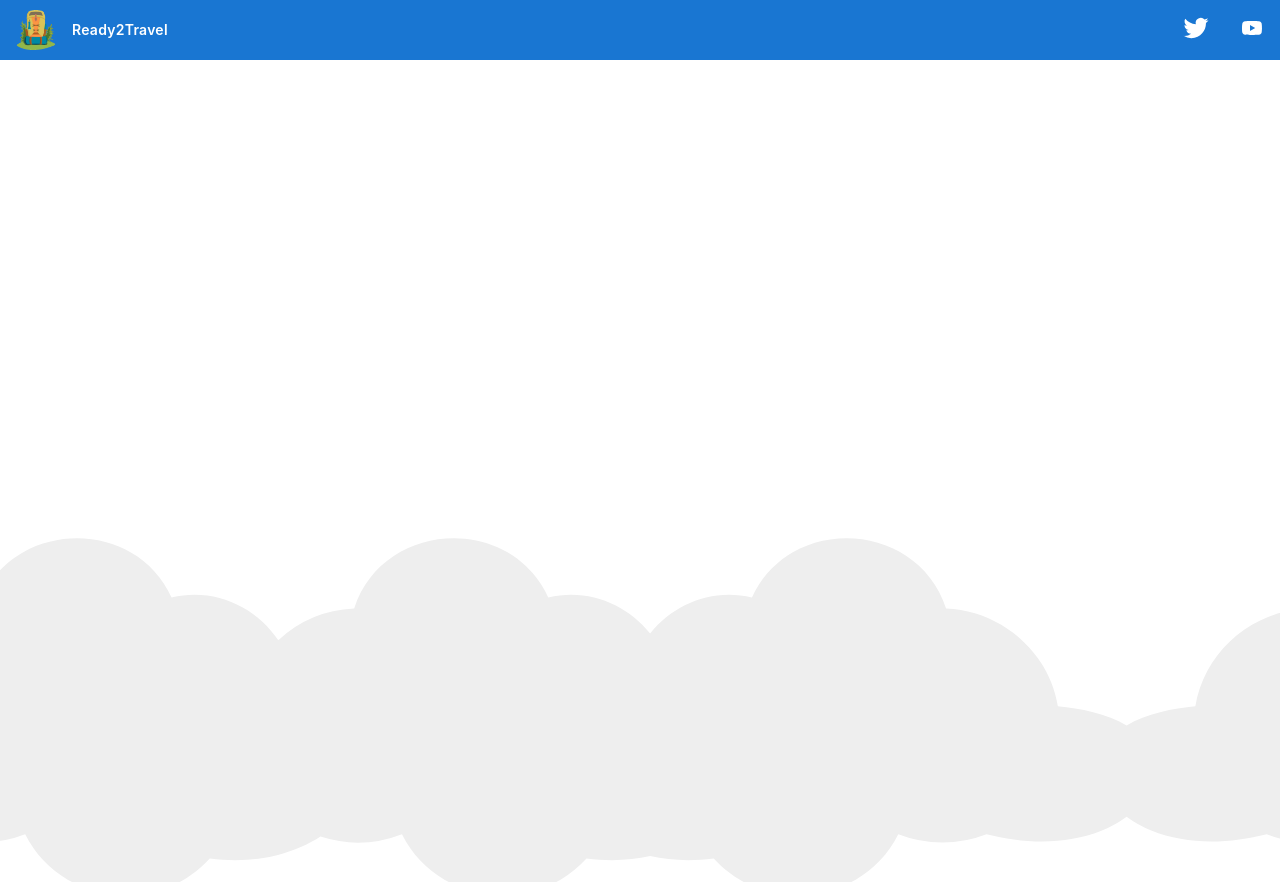
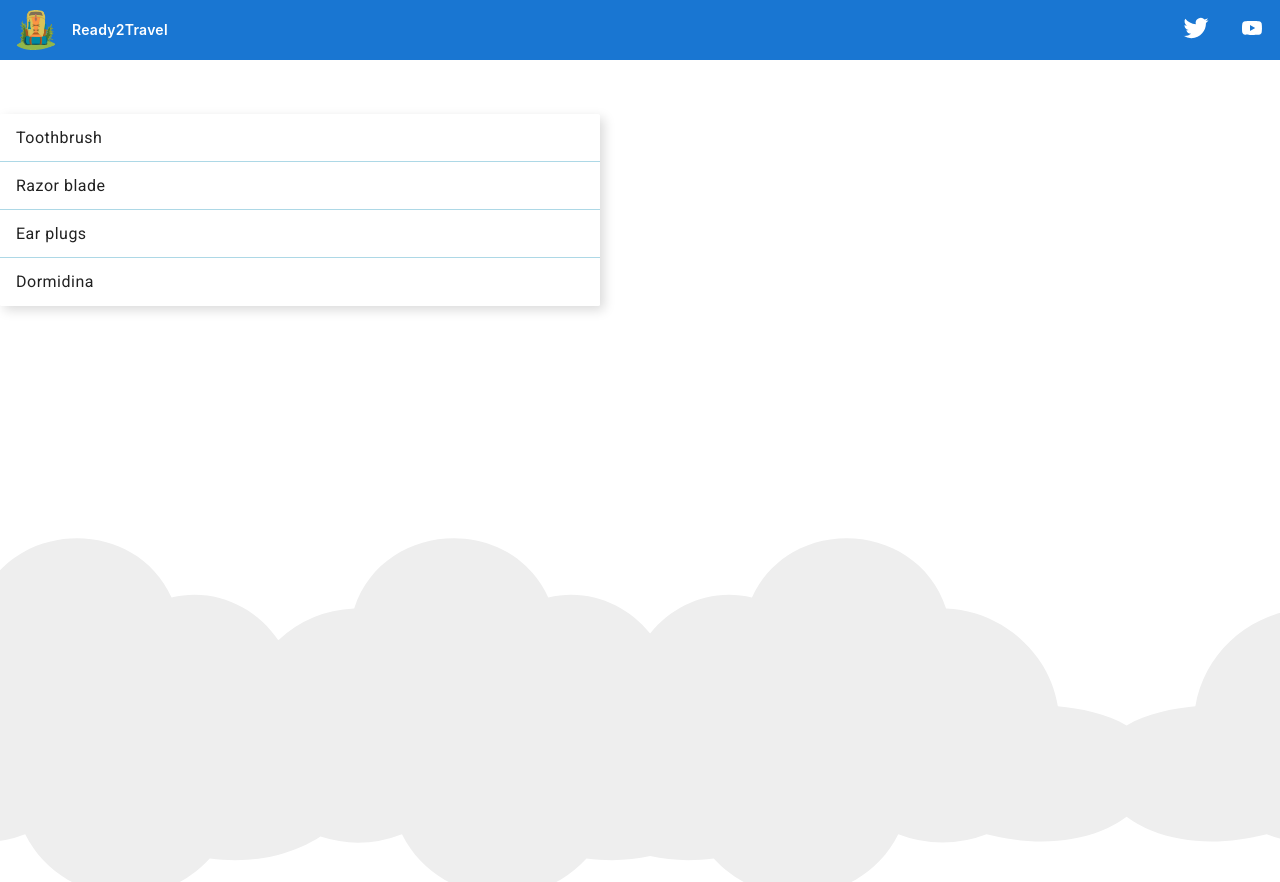
Before and after one commit to horacisalvany/ready-to-travel, an Angular app: page /group-items in a window 1280 px wide. Before the commit this address led to /. Built offline with nearby package versions, Linux system fonts and the light colour scheme.

Commit message:
Add routing and minimalistic css

```diff
--- a/src/app/app-routing.module.ts
+++ b/src/app/app-routing.module.ts
@@ -1,8 +1,12 @@
 import { NgModule } from '@angular/core';
 import { RouterModule, Routes } from '@angular/router';
+import { GroupItemsComponent } from './views/group-items/group-items.component';
 import { MainMenuComponent } from './views/main-menu/main-menu.component';
 
-const routes: Routes = [{ path: '', component: MainMenuComponent }];
+const routes: Routes = [
+  { path: '', component: MainMenuComponent },
+  { path: 'group-items', component: GroupItemsComponent },
+];
 
 @NgModule({
   imports: [RouterModule.forRoot(routes)],
--- a/src/app/views/group-items/group-items.component.scss
+++ b/src/app/views/group-items/group-items.component.scss
@@ -0,0 +1,29 @@
+/* CSS taken from this website: https://codepen.io/michellebarker/pen/jOzOqNg
+more examples here: https://freefrontend.com/css-lists/ */
+
+mat-list {
+  list-style-position: inside;
+  width: 600px;
+  max-width: 100%;
+  background: white;
+  box-shadow: 0.25rem 0.25rem 0.75rem rgb(0 0 0 / 0.15);
+  padding: 0;
+  margin: 0;
+  border-radius: 0.1rem;
+}
+
+mat-list-item {
+  padding: 0 0 0 1rem;
+}
+
+mat-list-item:not(:last-child) {
+  border-bottom: 1px solid lightblue;
+}
+
+mat-list-item:first-child {
+  margin-top: 1rem;
+}
+
+mat-list-item:last-child {
+  margin-bottom: 1rem;
+}
--- a/src/app/views/group-items/group-items.component.ts
+++ b/src/app/views/group-items/group-items.component.ts
@@ -9,6 +9,6 @@ import { GroupItems } from './group-items.model';
 export class GroupItemsComponent {
   groupItems: GroupItems = {
     title: 'Makeup bag',
-    items: ['toothbrush', 'Razor blade', 'ear plugs', 'Dormidina'],
+    items: ['Toothbrush', 'Razor blade', 'Ear plugs', 'Dormidina'],
   };
 }
--- a/src/app/views/main-menu/main-menu.component.html
+++ b/src/app/views/main-menu/main-menu.component.html
@@ -43,7 +43,11 @@
     <span>My Items</span>
   </button>
 
-  <button class="card card-small" tabindex="0">
+  <button
+    class="card card-small"
+    tabindex="0"
+    (click)="onClickMenu('group-items')"
+  >
     <svg
       class="material-icons"
       xmlns="http://www.w3.org/2000/svg"
--- a/src/app/views/main-menu/main-menu.component.ts
+++ b/src/app/views/main-menu/main-menu.component.ts
@@ -1,10 +1,14 @@
 import { Component } from '@angular/core';
+import { ActivatedRoute, Router } from '@angular/router';
 
 @Component({
   selector: 'app-main-menu',
   templateUrl: './main-menu.component.html',
-  styleUrls: ['./main-menu.component.scss']
+  styleUrls: ['./main-menu.component.scss'],
 })
 export class MainMenuComponent {
-
+  constructor(private router: Router, private route: ActivatedRoute) {}
+  public onClickMenu(option: string) {
+    this.router.navigate([option], { relativeTo: this.route });
+  }
 }
```
